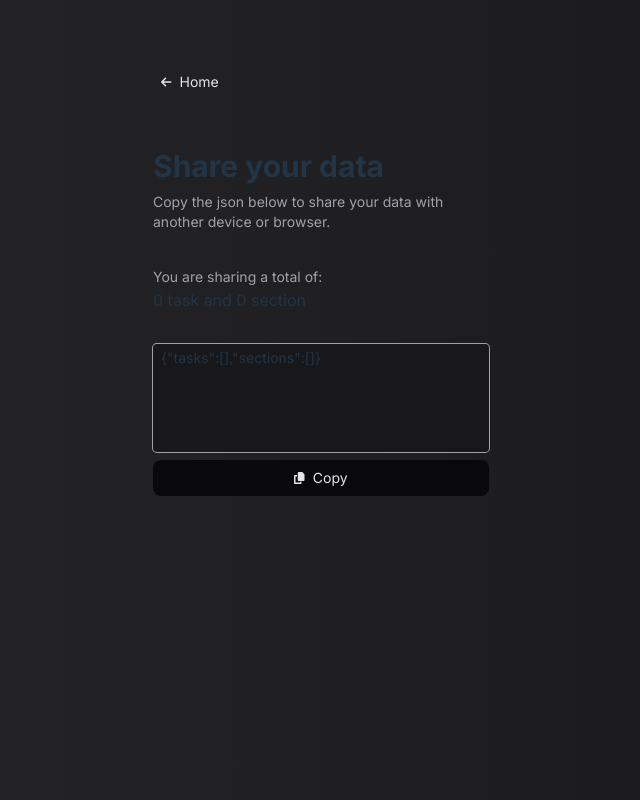
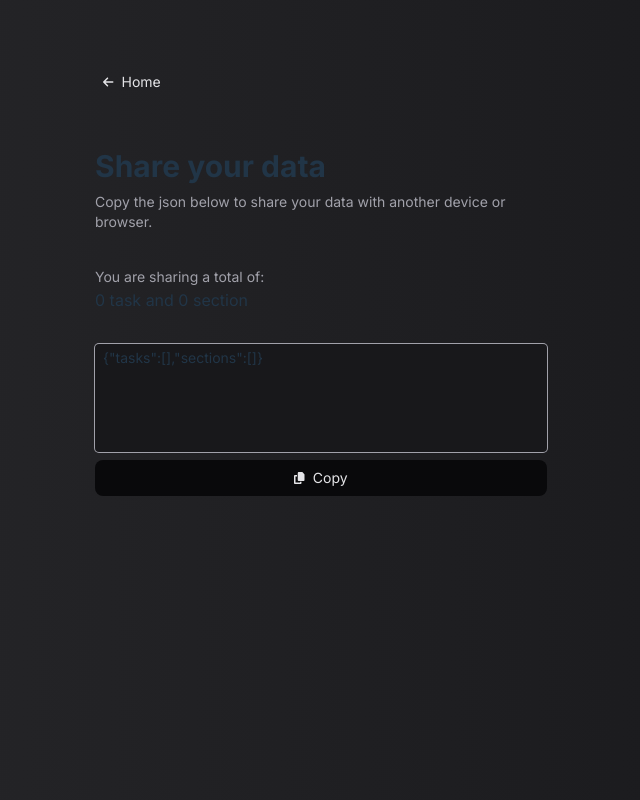
Before and after one commit to joaovictornsv/local-list, a React (Vite) app: page /export in a window 1280 px wide. Shown: the whole page, without its empty margins (319-959 px from the left). Built offline with nearby package versions, Linux system fonts and the light colour scheme.

Commit message:
fix: scrollbar blink on load section page

```diff
--- a/src/atomic/pages/Section.jsx
+++ b/src/atomic/pages/Section.jsx
@@ -27,8 +27,8 @@ export const Section = () => {
 
   if (isLoading) {
     return (
-      <div className="flex h-screen w-screen">
-        <span className="m-auto">Loading...</span>
+      <div className="flex w-full justify-center">
+        <span className="text-sm">Loading...</span>
       </div>
     )
   }
--- a/src/router/Layout.jsx
+++ b/src/router/Layout.jsx
@@ -1,6 +1,6 @@
 export const Layout = ({children}) => {
   return (
-    <div className="flex h-full px-6 w-96 mx-auto mt-16 pb-16">
+    <div className="flex h-full px-6 w-full max-w-[500px] mx-auto mt-16 pb-16">
       {children}
     </div>
   )
```
